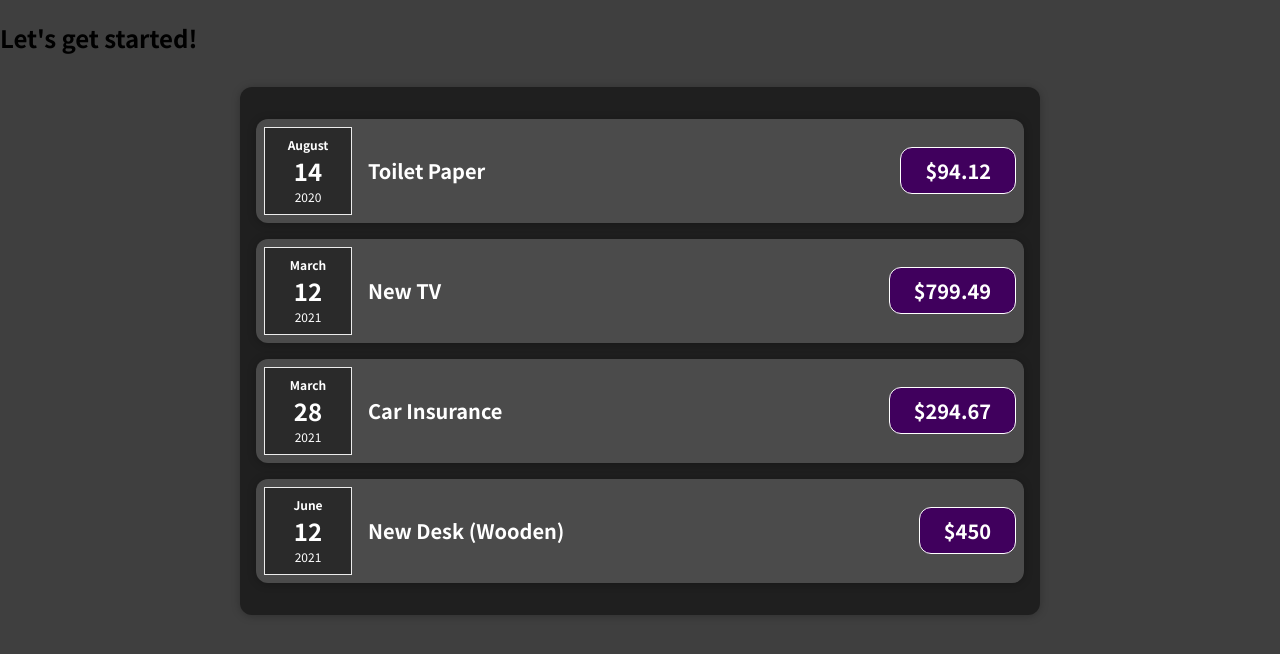
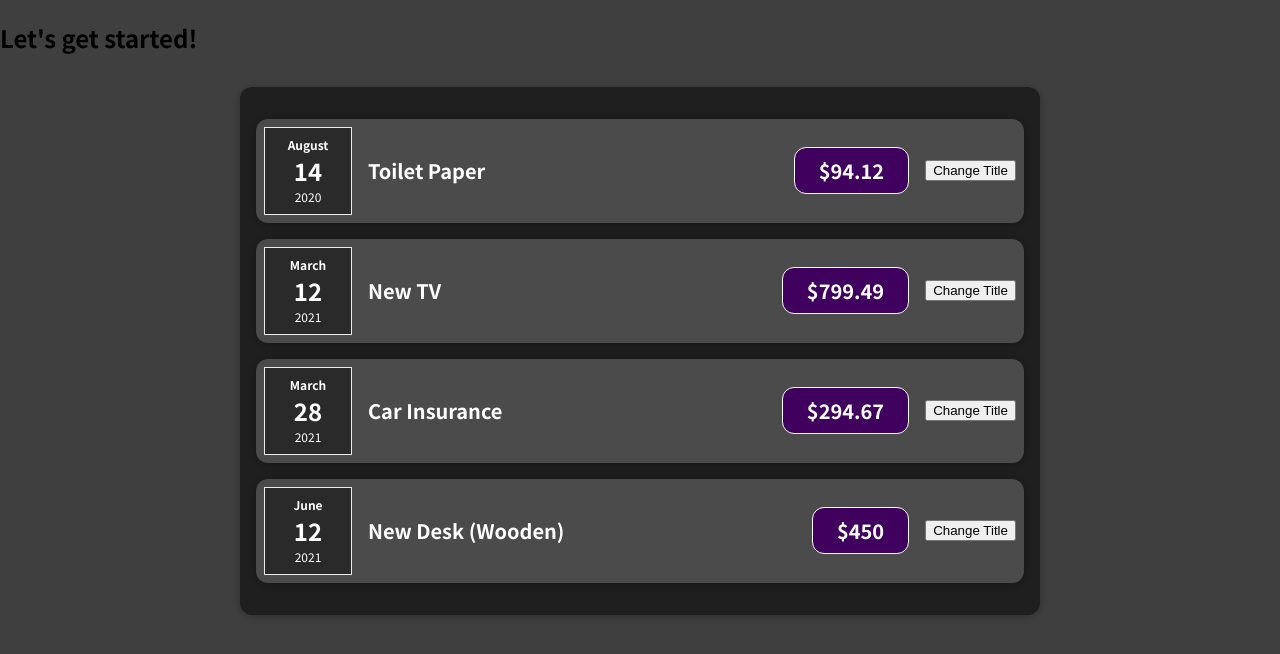
Before and after one commit to kevinoverworked/react-learning-expenses-app, a React (Create React App) app in the folder react-complete-guide/: page / in a window 1280 px wide. Shown: the top 654 px of the page. Built offline with nearby package versions, Linux system fonts and the light colour scheme.

Commit message:
Adding states

```diff
--- a/react-complete-guide/src/components/Expenses/ExpenseItem.js
+++ b/react-complete-guide/src/components/Expenses/ExpenseItem.js
@@ -1,14 +1,22 @@
+import React, { useState } from "react";
 import ExpenseDate from "./ExpenseDate";
 import Card from "../UI/Card";
 import "./ExpenseItem.css";
 
 const ExpenseItem = (props) => {
+    const [title, setTitle] = useState(props.title);
+
+    const clickHandler = () => {
+        setTitle("Updated");
+    };
+
     return (
         <Card className="expense-item">
             <ExpenseDate date={props.date} />
             <div className="expense-item__description">
-                <h2>{props.title}</h2>
+                <h2>{title}</h2>
                 <div className="expense-item__price">${props.amount}</div>
+                <button onClick={clickHandler}>Change Title</button>
             </div>
         </Card>
     );
```
